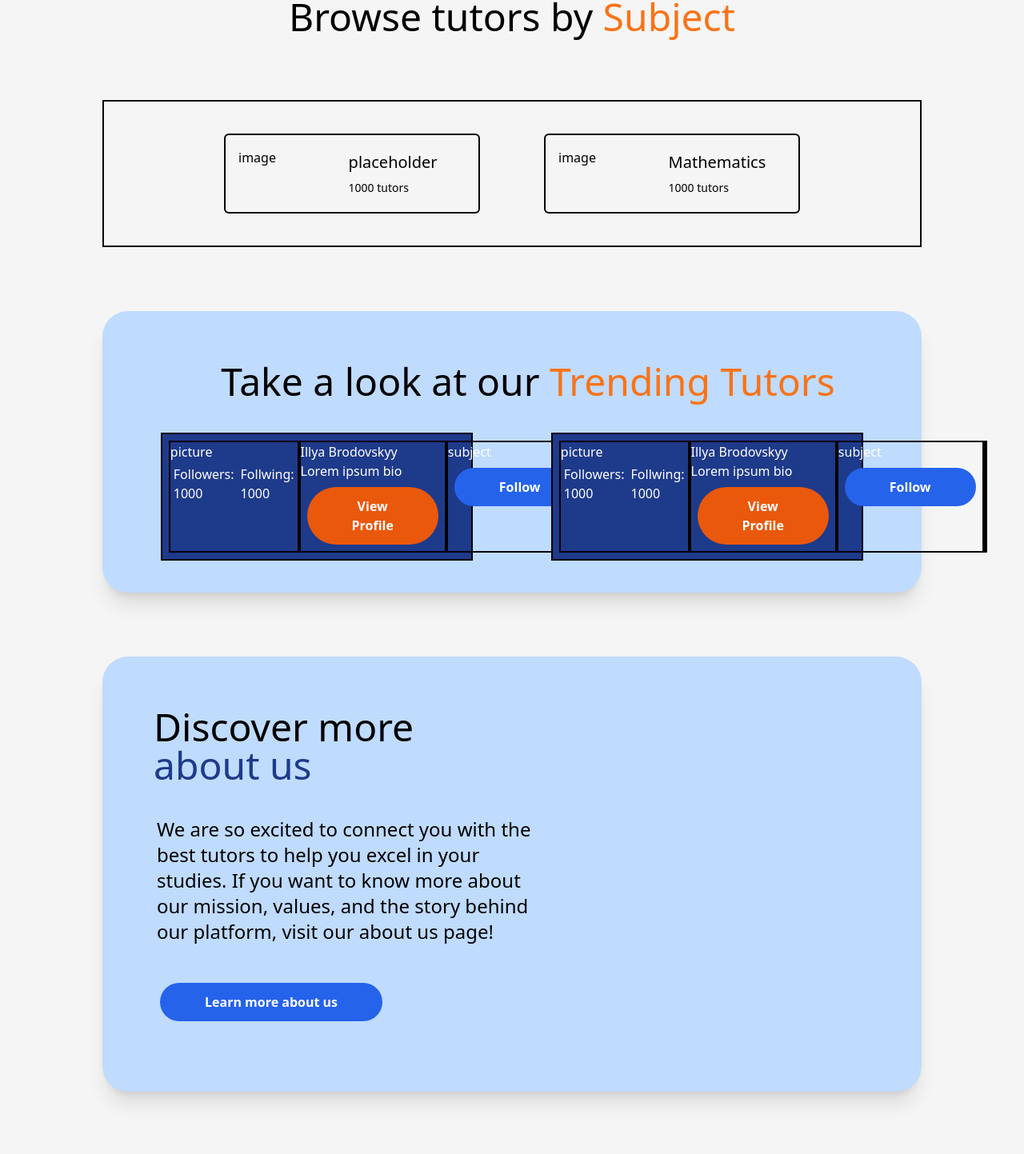
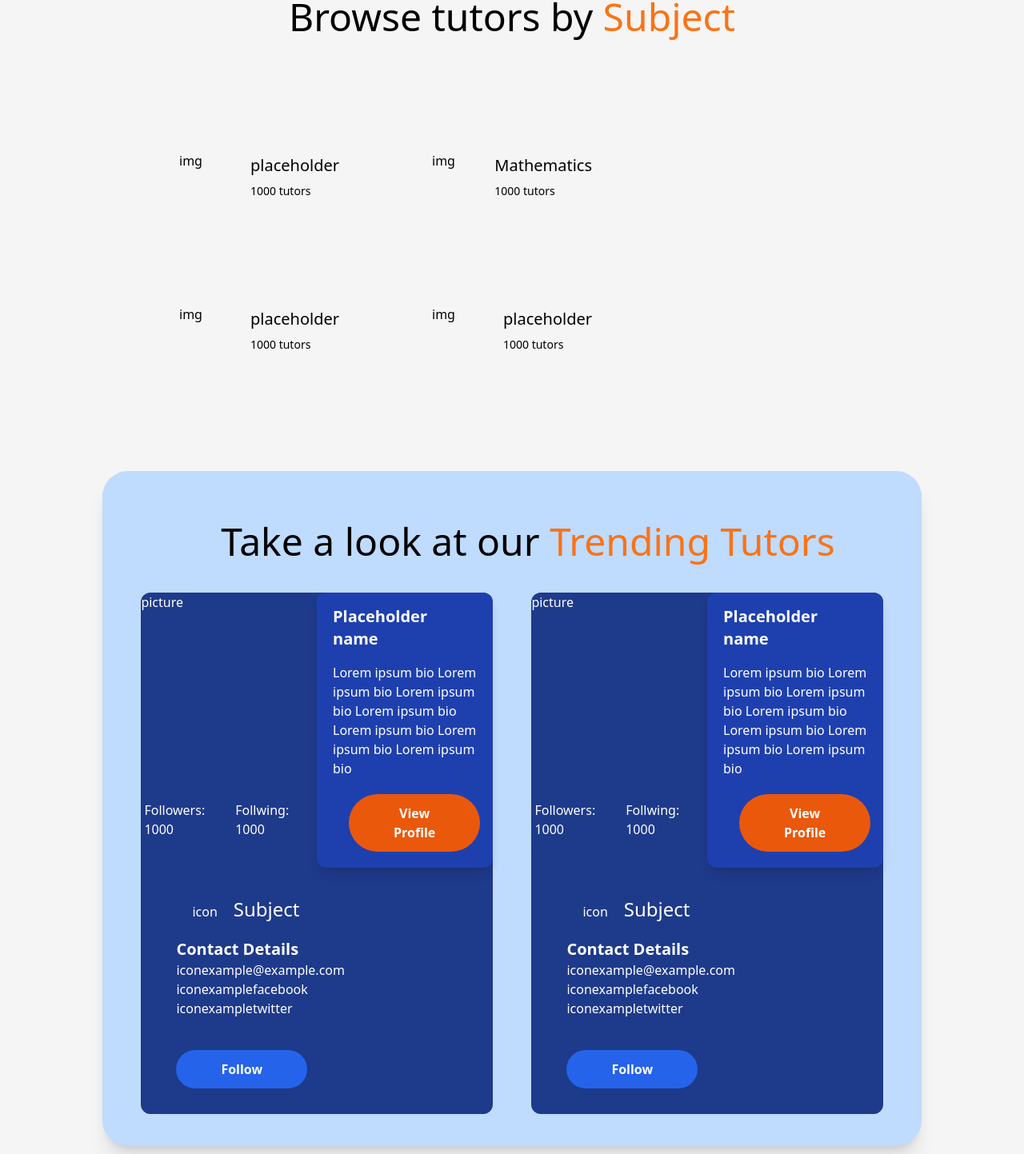
Before and after one commit to RodrigoKalvans/TutorAppGit, a Next.js app: page / in a window 1280 px wide. Shown: the part 1379-2822 px from the top of the page at 80% size. Built offline with nearby package versions, Linux system fonts and the light colour scheme.

Commit message:
feat: landing page

```diff
--- a/src/components/button.tsx
+++ b/src/components/button.tsx
@@ -1,4 +1,5 @@
 import Link from "next/link";
+import React from "react";
 
 // TODO: typing and conditional props
 export default function Button({children, style, link = "/"}: {children: React.ReactNode, style?: string, link?: string}) {
--- a/src/components/footer.tsx
+++ b/src/components/footer.tsx
@@ -4,8 +4,8 @@ export default function Footer() {
   return (
     <>
       <div className="w-full flex justify-center bg-blue-900 text-white p-5 mt-20">
-                <div  className="w-4/5 px-8 flex-col justify-center">
-                    <div className="w-full pb-5 px-40 flex justify-between">
+        <div className="w-4/5 px-8 flex-col justify-center">
+          <div className="w-full pb-5 px-10 flex justify-between">
             <div className="w-fit">
                             Navigation:
               <div>
@@ -63,5 +63,5 @@ export default function Footer() {
         </div>
       </div>
     </>
-    )
+  );
 }
--- a/src/components/landingPage/landingPageContainer.tsx
+++ b/src/components/landingPage/landingPageContainer.tsx
@@ -1,11 +1,11 @@
+import React from "react";
 
-
-export default function LandingPageContainer({ children, style = "" }: { children: React.ReactNode, style?: string }) {
+export default function LandingPageContainer({children, style = ""}: { children: React.ReactNode, style?: string }) {
   return (
     <>
       <div className={`${style} flex justify-center w-full`}>
         {children}
       </div>
     </>
-    )
+  );
 }
--- a/src/components/landingPage/subjectBox.tsx
+++ b/src/components/landingPage/subjectBox.tsx
@@ -3,28 +3,18 @@
 
 // TODO: type check and optional props
 
-export default function SubjectBox({img = "", subject = "placeholder"}: { img?: string, subject?: string }) {
+export default function SubjectBox({img = "image", subject = "placeholder"}: { img?: string, subject?: string }) {
   // get number of tutors with subject
   // const num: number = await FetchData( subject );
 
   const plc: number = 1000;
 
-  // let txt: string = subject.toLowerCase();
-  // txt = txt.charAt(0).toUpperCase() + txt.slice(1);
-
-
   return (
-    <div className="bord rounded-md min-w-1/5 w-80 p-4 m-10 inline-flex hover:bg-gray-50 hover:shadow-xl">
-      <div className=" h-full w-2/5">
-                image
-      </div>
+    <div className="rounded-md w-1/4 min-w-fit p-4 py-6 m-10 inline-flex hover:bg-gray-50 hover:shadow-xl">
+      <div className=" h-full w-2/5">img</div>
       <div className="flex-col h-full pl-5 w-auto">
-        <div className="text-xl p-1">
-          {subject}
-        </div>
-        <div className="text-sm p-1">
-          {plc} tutors
-        </div>
+        <div className="text-xl p-1">{subject}</div>
+        <div className="text-sm p-1">{plc} tutors</div>
       </div>
     </div>
   );
--- a/src/components/landingPage/tutorCard.tsx
+++ b/src/components/landingPage/tutorCard.tsx
@@ -1,57 +1,60 @@
 import Button from "../button";
 
-export default function TutorCard({ id }: { id?: number }) {
+export default function TutorCard({id}: { id?: number }) {
   // get tutor from id
-  const name: string = "Illya Brodovskyy";
-  const bio: string = "Lorem ipsum bio";
-  const subject: string = "subject";
+
+  const name: string = "Placeholder name";
+  const bio: string = "Lorem ipsum bio Lorem ipsum bio Lorem ipsum bio Lorem ipsum bio Lorem ipsum bio Lorem ipsum bio Lorem ipsum bio ";
+  const subject: string = "Subject";
 
   const followers: number = 1000;
   const following: number = 1000;
 
+  const email: string = "example@example.com";
+  const facebook: string = "examplefacebook";
+  const twitter: string = "exampletwitter";
 
   return (
-    <div className="bord bg-blue-900 w-2/5 text-white">
-      {/**
-         * 2 top section
-         */}
-      <div className="p-2 w-full flex">
+    <div className=" bg-blue-900 w-9/20 text-white rounded-xl">
+      <div className="w-full flex-wrap">
 
-        {/**
-             * image, followers and following
-             */}
-        <div className="w-1/2 bord">
-                picture
-          <div className="flex items-center justify-around">
-            <span className="p-1">Followers: {followers}</span>
-            <span className="p-1">Follwing: {following}</span>
-          </div>
+        <div className="w-full flex justify-content pb-5">
+          {/** image, followers and following */}
+          <span className="w-1/2">
+            <div className="h-64">picture</div>
+            <div className="flex items-center justify-around">
+              <span className="p-1">Followers: {followers}</span>
+              <span className="p-1">Follwing: {following}</span>
+            </div>
+          </span>
+
+          {/** description */}
+          <span className="w-1/2 flex-col px-5 justify-center shadow-lg bg-blue-800 rounded-xl">
+            <div className="font-bold py-4 text-xl">{name}</div>
+            <div className="">{bio}</div>
+            <Button style="bg-orange-600 m-5">View Profile</Button>
+          </span>
         </div>
 
-        {/**
-             * description
-             */}
-        <div className="w-1/2 bord">
-          {name}
-          <br/>
-          {bio}
-          <br/>
-          <Button style="bg-orange-600">View Profile</Button>
-        </div>
+        <div className="w-full flex">
+          {/** subject and contact */}
+          <span className="w-1/2 ml-6">
+            <div className=" pt-4 pl px-10">icon<span className="text-2xl pl-5">{subject}</span></div>
+            <div className="p-5 ">
+              <div className="text-xl font-bold">Contact Details</div>
+              <div>
+                <div className="text-md"><span>icon</span>{email}</div>
+                <div className="text-md"><span>icon</span>{facebook}</div>
+                <div className="text-md"><span>icon</span>{twitter}</div>
+              </div>
+            </div>
+            <Button style="bg-blue-600 m-5 mb-8">Follow</Button>
+          </span>
 
-        {/**
-             * subject and contact
-             */}
-        <div className="bord w-1/2">
-            {subject}
-          <Button style="bg-blue-600" >Follow</Button>
-        </div>
+          {/** reviews */}
+          <span className="w-1/2 ">
 
-        {/**
-             * reviews
-             */}
-        <div className="bord w-1/2">
-
+          </span>
         </div>
       </div>
 
--- a/src/components/navbar.tsx
+++ b/src/components/navbar.tsx
@@ -15,6 +15,8 @@ export default function Navbar() {
           />
         </Link>
       </span>
+
+      {/** search field */}
       <span className="form-control w-1/5 pl-3 flex-row relative text-black-800">
         <div className="relative">
           <div className="absolute inset-y-0 left-0 flex items-center pl-3 pointer-events-none">
--- a/src/pages/index.tsx
+++ b/src/pages/index.tsx
@@ -1,4 +1,14 @@
-import { ReactElement, useState } from "react";
+// import {
+//   AiOutlineCode,
+//   BiBook,
+//   FaHistory,
+//   GiMaterialsScience,
+//   GiPlantsAndAnimals,
+//   IoEarth,
+//   MdOutlineScience,
+//   TbLanguage,
+//   TbMathSymbols,
+// } from "react-icons";
 
 import Button from "@/components/button";
 import Footer from "@/components/footer";
@@ -8,8 +18,6 @@ import LandingPageContainer from "@/components/landingPage/landingPageContainer"
 import Navbar from "@/components/navbar";
 import SubjectBox from "@/components/landingPage/subjectBox";
 import TutorCard from "@/components/landingPage/tutorCard";
-
-var subjects = ['Math', 'History'];
 
 // TODO: Get subjects that will be displayed
 // TODO: Get tutors that will be displayed
@@ -47,15 +55,11 @@ export default function Home() {
         {/* Top subjects */}
         <h1 className="mt-80 p-20 text-bold text-5xl flex justify-center ">Browse tutors by&nbsp;<div className="text-orange-500 ">Subject</div></h1>
         <div className="flex justify-center">
-            <div className="w-4/5 bord max-w-1/5 flex justify-center">
-              {/* {subjects.map((s) => {
-                <div className="">
-                  yo
-                  <SubjectBox  />
-                </div>
-              })} */}
+          <div className="w-4/5 px-10 flex-wrap justify-center">
             <SubjectBox />
             <SubjectBox subject="Mathematics" />
+            <SubjectBox />
+            <SubjectBox />
           </div>
         </div>
 
--- a/tailwind.config.js
+++ b/tailwind.config.js
@@ -11,7 +11,10 @@ module.exports = {
         'landing': "url('../public/images/landing-background-image.jpg')",
       },
       width: {
+        '9/10': "90%",
         '3/5': "60%",
+        '9/20': "45%",
+        '1/3': "33%",
       },
       borderRadius: {
         '4xl': "2rem",
```
Also changed, not shown: src/components/landingPage/landingPageBlurBox.tsx (+3 -4 lines), src/components/landingPage/tutorCardReview.tsx (added, +10 -0 lines), src/utils/icons.js (added, +11 -0 lines). Lines whose indentation alone changed are shown as unchanged.
